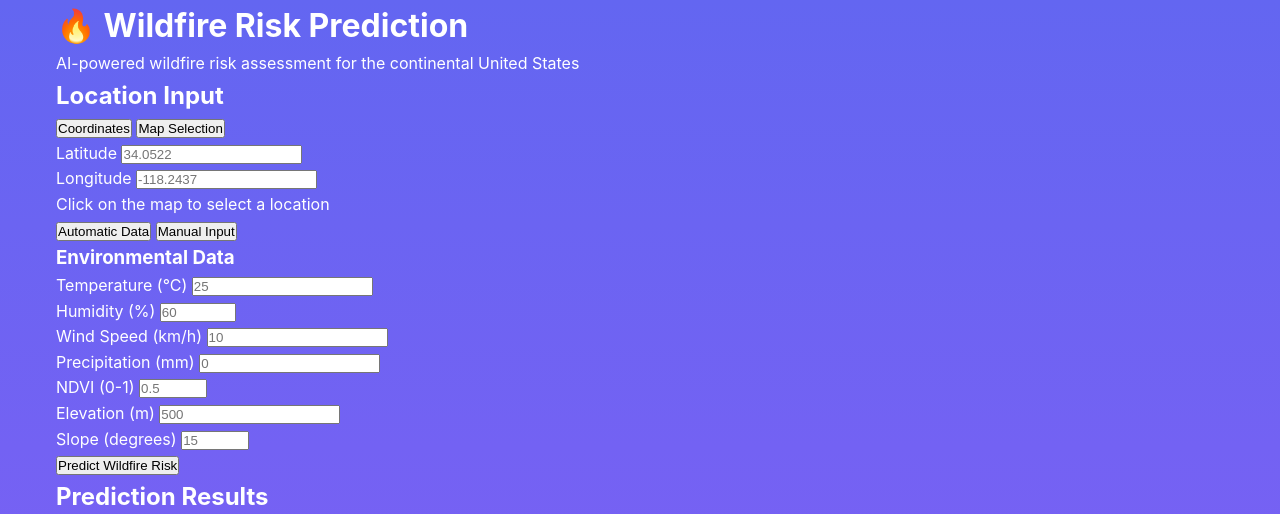
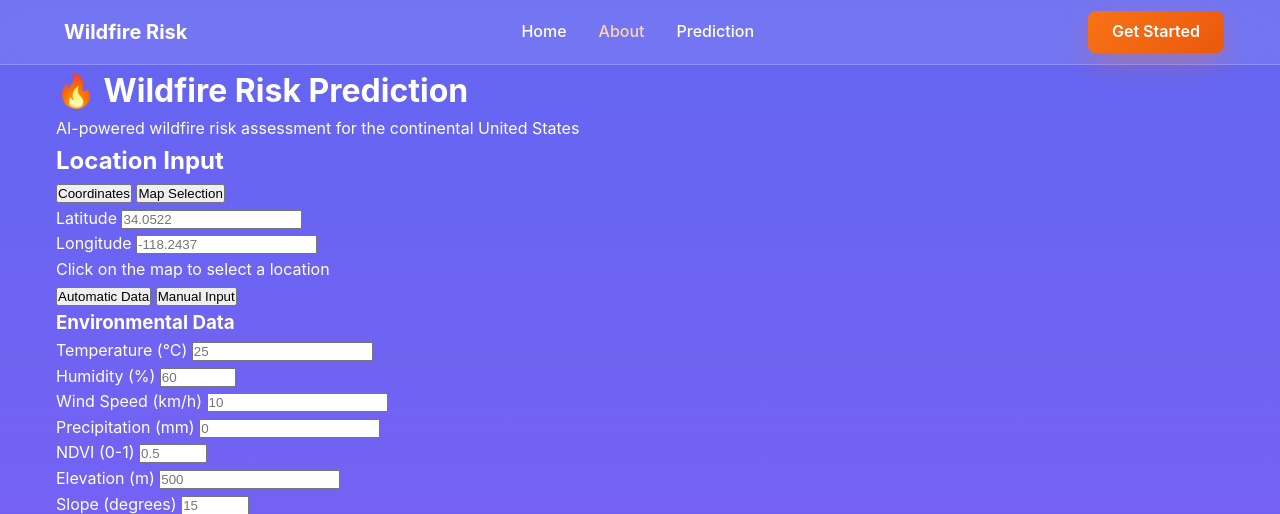
Before and after one commit to BoyTiger-1/wildfire-web-app, a Flask app: template templates/ai.html in a window 1280 px wide. Shown: the top 514 px of the page. Run offline with Flask 2, Linux system fonts and the light colour scheme; the template is opened without the code that fills it, so the values that code supplies are empty.

Commit message:
Update ai.html

```diff
--- a/templates/ai.html
+++ b/templates/ai.html
@@ -9,6 +9,27 @@
     <link rel="stylesheet" href="https://unpkg.com/leaflet@1.9.4/dist/leaflet.css" />
 </head>
 <body>
+    <!-- Navigation -->
+    <nav class="navbar">
+      <div class="nav-container">
+        <div class="nav-brand">
+          <i class="fas fa-fire flame-icon"></i>
+          <span class="brand-text">Wildfire Risk</span>
+        </div>
+
+        <div class="nav-links">
+          <a href="index.html" class="nav-link">Home</a>
+          <a href="about.html" class="nav-link active">About</a>
+          <a href="ai.html" class="nav-link">Prediction</a>
+        </div>
+
+        <a href="https://wildfire-web-app.onrender.com/" class="cta-button">Get Started</a>
+
+        <div class="mobile-menu">
+          <i class="fas fa-bars"></i>
+        </div>
+      </div>
+    </nav>
     <div class="container">
         <header class="header">
             <div class="header-content">
```
